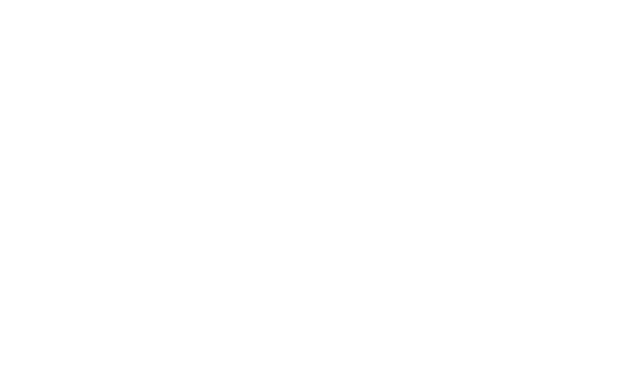
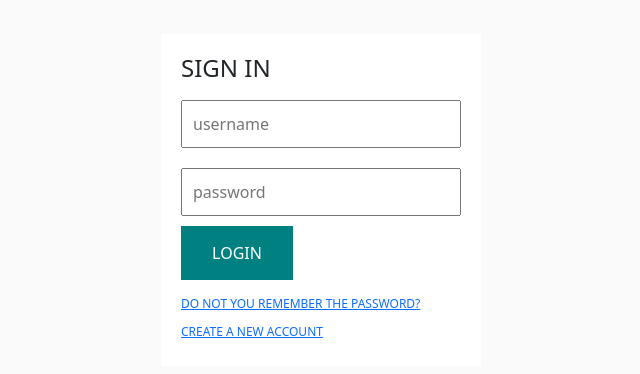
Before and after one commit to khouloudAl2022/E-commerce-MERN, a React (Create React App) app in the folder client/: page /login in a window 1280 px wide. Before the commit this address had no page. Shown: the part 200-574 px from the top of the page, without its empty margins (319-959 px from the left). Built offline with nearby package versions, Linux system fonts and the light colour scheme.

Commit message:
Add Register and login components

```diff
--- a/client/src/App.jsx
+++ b/client/src/App.jsx
@@ -1,21 +1,33 @@
 import Success from "./pages/Success";
 import Cart from "./pages/Cart";
 import PayButton from "./pages/PayButton";
+import React from "react";
+
 import ProductList from "./pages/ProductList";
 import Product from "./pages/Product";
 import Home from "./pages/Home";
 import { BrowserRouter, Route, Routes } from "react-router-dom";
+import Login from "./pages/Login";
+import Register from "./pages/Register";
 function App() {
   return (
     <div className="App">
       <BrowserRouter>
         <Routes>
-          <Route exact path="/" element={<Home></Home>} />
+          <Route
+            // @ts-ignore
+            exact
+            path="/"
+            element={<Home></Home>}
+          />
           <Route path="/pay" element={<PayButton></PayButton>} />
           <Route
             path="/products/:category"
             element={<ProductList></ProductList>}
           />
+          <Route path="/login" element={<Login></Login>} />
+          <Route path="/register" element={<Register></Register>} />
+
           <Route path="/product/:id" element={<Product></Product>} />
           <Route path="/success" element={<Success></Success>} />
           <Route path="/cart" element={<Cart></Cart>} />
--- a/client/src/components/CategoryItem.jsx
+++ b/client/src/components/CategoryItem.jsx
@@ -8,7 +8,7 @@
 const Container = styled.div`
   flex: 1;
   margin: 3px;
-  height: 70vh;
+  height: 80vh;
   position: relative;
   cursor: pointer;
   &:hover {
--- a/client/src/components/Navbar.jsx
+++ b/client/src/components/Navbar.jsx
@@ -1,5 +1,6 @@
 // @ts-nocheck
 //TODO: Add responsive and mobile
+//FIXME: fix the searchbar make the icon inside the input and make more soft
 import React, { useState, useEffect } from "react";
 import { styled } from "styled-components";
 import { FontAwesomeIcon } from "@fortawesome/react-fontawesome";
--- a/client/src/pages/Home.jsx
+++ b/client/src/pages/Home.jsx
@@ -9,6 +9,7 @@
       <Navbar></Navbar>
       <CarouselShop />
       <Categories />
+
     </div>
   );
 };
--- a/client/src/pages/Login.jsx
+++ b/client/src/pages/Login.jsx
@@ -1,7 +1,80 @@
 import React from "react";
+import { mobile } from "../responsive";
+import { styled } from "styled-components";
 
+const Container = styled.div`
+  width: 100vw;
+  height: 100vh;
+  background-color: #fbfafa;
+  // background-size: cover;
+  display: flex;
+  align-items: center;
+  justify-content: center;
+`;
+
+const Wrapper = styled.div`
+  width: 25%;
+  padding: 20px;
+  background-color: white;
+  ${mobile({ width: "75%" })}
+`;
+
+const Title = styled.h1`
+  font-size: 24px;
+  font-weight: 300;
+`;
+
+const Form = styled.form`
+  display: flex;
+  flex-direction: column;
+`;
+
+const Input = styled.input`
+  flex: 1;
+  min-width: 40%;
+  margin: 10px 0;
+  padding: 10px;
+`;
+
+const Button = styled.button`
+  width: 40%;
+  border: none;
+  padding: 15px 20px;
+  background-color: teal;
+  color: white;
+  cursor: pointer;
+  margin-bottom: 10px;
+  &:disabled {
+    color: green;
+    cursor: not-allowed;
+  }
+`;
+
+const Link = styled.a`
+  margin: 5px 0px;
+  font-size: 12px;
+  text-decoration: underline;
+  cursor: pointer;
+`;
+
+// const Error = styled.span`
+//   color: red;
+// `;
 const Login = () => {
-  return <div></div>;
+  return (
+    <Container>
+      <Wrapper>
+        <Title>SIGN IN</Title>
+        <Form>
+          <Input placeholder="username" />
+          <Input placeholder="password" type="password" />
+          <Button>LOGIN</Button>
+          <Link>DO NOT YOU REMEMBER THE PASSWORD?</Link>
+          <Link>CREATE A NEW ACCOUNT</Link>
+        </Form>
+      </Wrapper>
+    </Container>
+  );
 };
 
 export default Login;
--- a/client/src/pages/Product.jsx
+++ b/client/src/pages/Product.jsx
@@ -1,7 +1,7 @@
 import React from "react";
 
 const Product = () => {
-  return <div>hello</div>;
+  return <div>hello product</div>;
 };
 
 export default Product;
--- a/client/src/pages/Register.jsx
+++ b/client/src/pages/Register.jsx
@@ -1,7 +1,76 @@
 import React from "react";
+import { mobile } from "../responsive";
+import { styled } from "styled-components";
 
+const Container = styled.div`
+  width: 100vw;
+  height: 100vh;
+  background-color: #fbfafa;
+
+  background-size: cover;
+  display: flex;
+  align-items: center;
+  justify-content: center;
+`;
+
+const Wrapper = styled.div`
+  width: 40%;
+  padding: 20px;
+  background-color: white;
+  ${mobile({ width: "75%" })}
+`;
+
+const Title = styled.h1`
+  font-size: 24px;
+  font-weight: 300;
+`;
+
+const Form = styled.form`
+  display: flex;
+  flex-wrap: wrap;
+`;
+
+const Input = styled.input`
+  flex: 1;
+  min-width: 40%;
+  margin: 20px 10px 0px 0px;
+  padding: 10px;
+`;
+
+const Agreement = styled.span`
+  font-size: 12px;
+  margin: 20px 0px;
+`;
+
+const Button = styled.button`
+  width: 40%;
+  border: none;
+  padding: 15px 20px;
+  background-color: teal;
+  color: white;
+  cursor: pointer;
+`;
 const Register = () => {
-  return <div></div>;
+  return (
+    <Container>
+      <Wrapper>
+        <Title>CREATE AN ACCOUNT</Title>
+        <Form>
+          <Input placeholder="name" />
+          <Input placeholder="last name" />
+          <Input placeholder="username" />
+          <Input placeholder="email" />
+          <Input placeholder="password" />
+          <Input placeholder="confirm password" />
+          <Agreement>
+            By creating an account, I consent to the processing of my personal
+            data in accordance with the <b>PRIVACY POLICY</b>
+          </Agreement>
+          <Button>CREATE</Button>
+        </Form>
+      </Wrapper>
+    </Container>
+  );
 };
 
 export default Register;
```
